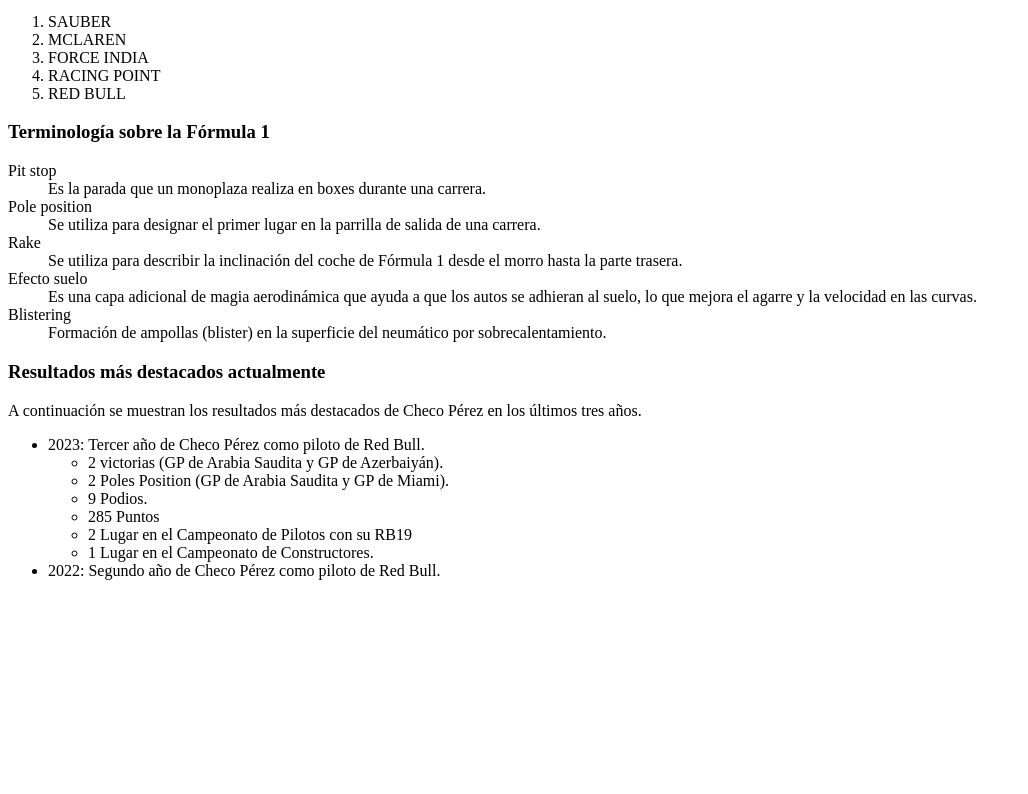
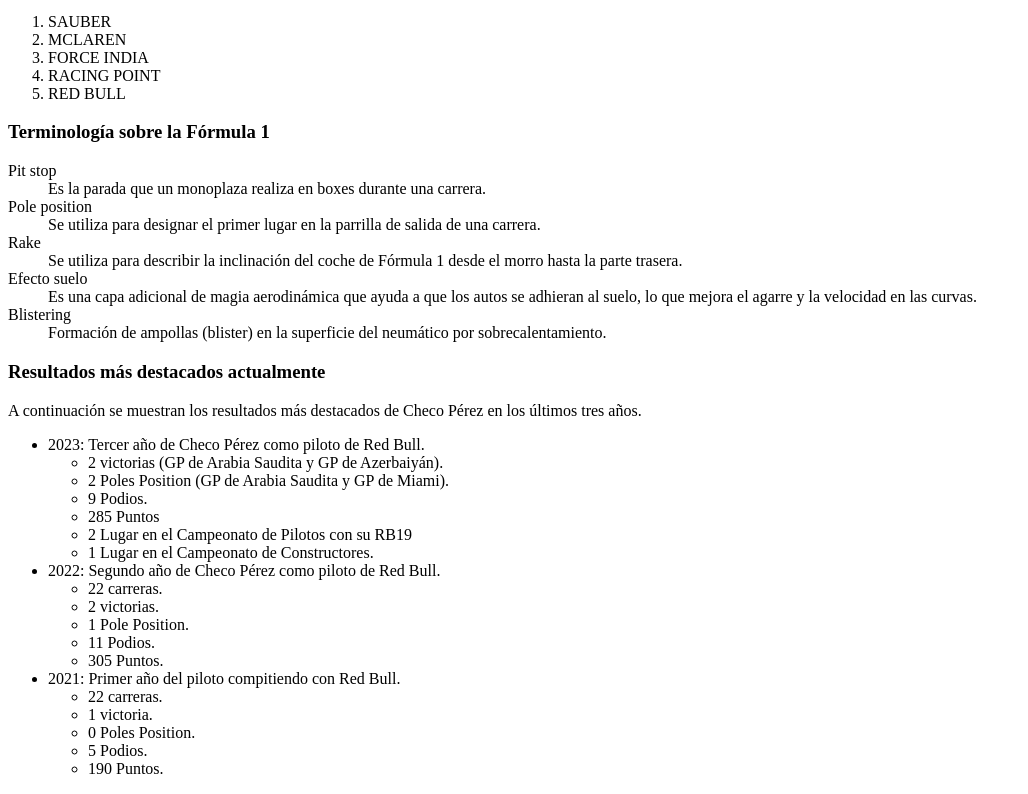
Before and after one commit to nahiarasg/SEW, a plain HTML site: page F1Desktop/piloto.html in a window 1280 px wide. Shown: the part 705-1499 px from the top of the page, without its empty margins (0-1028 px from the left). Before the commit the page ends 1301 px from the top, so only its background shows below. Drawn offline with Linux system fonts and the light colour scheme; files that its build step writes are made by us from their sources.

Commit message:
Update piloto.html

```diff
--- a/F1Desktop/piloto.html
+++ b/F1Desktop/piloto.html
@@ -99,6 +99,23 @@
         </li>
         <li>
             2022: Segundo año de Checo Pérez como piloto de Red Bull.
+            <ul>
+                <li>22 carreras.</li>
+                <li>2 victorias.</li>
+                <li>1 Pole Position.</li>
+                <li>11 Podios.</li>
+                <li>305 Puntos.</li>
+            </ul>
+        </li>
+        <li>
+            2021: Primer año del piloto compitiendo con Red Bull.
+            <ul>
+                <li>22 carreras. </li>
+                <li>1 victoria.</li>
+                <li>0 Poles Position.</li>
+                <li>5 Podios. </li>
+                <li>190 Puntos. </li>
+            </ul>
         </li>
     </ul>
 
```
